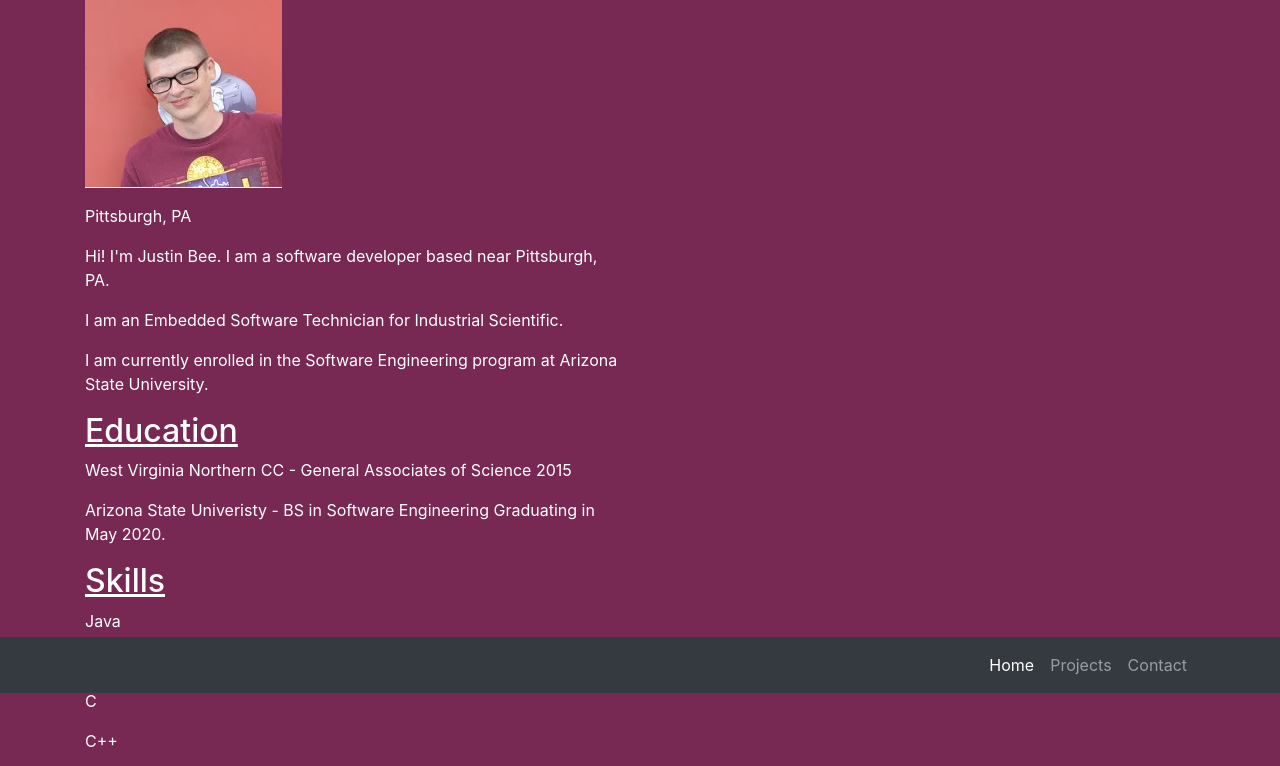
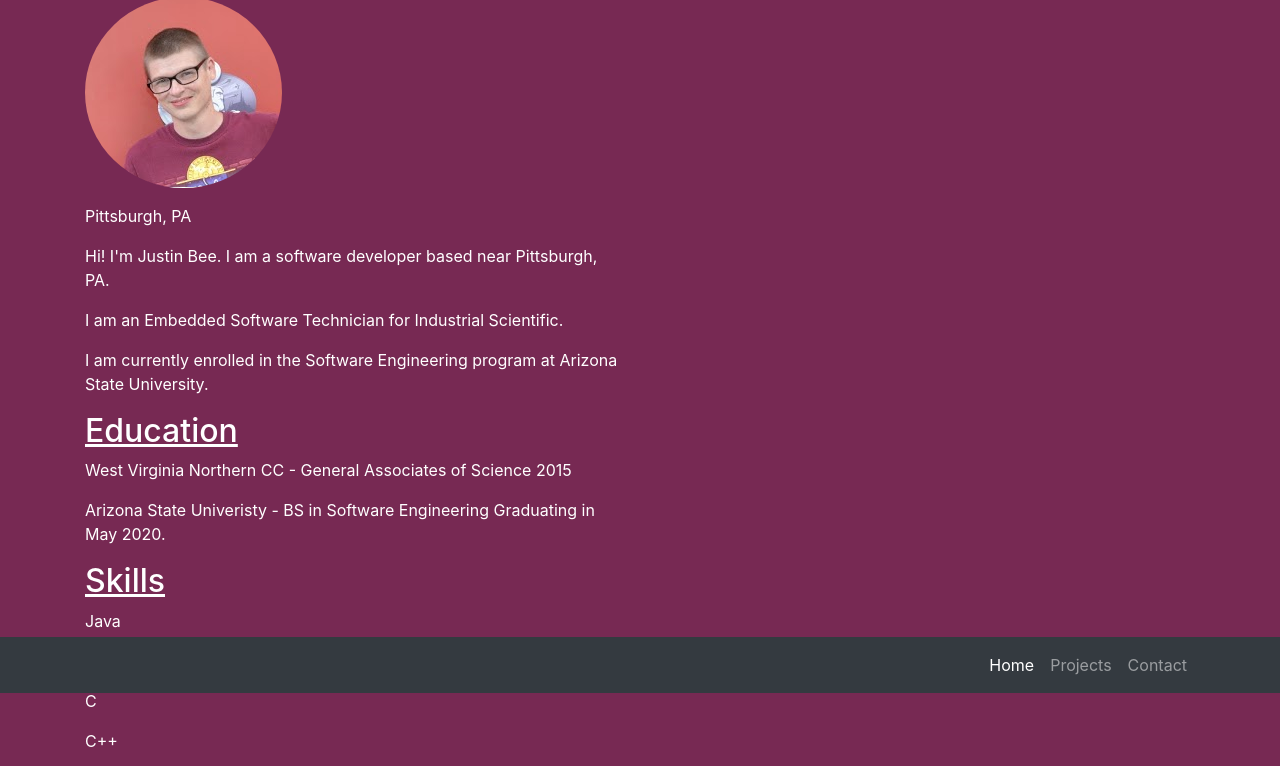
Before and after one commit to Justin-Bee/Justin-Bee.github.io, a website: page index.html in a window 1280 px wide. Shown: the part 107-873 px from the top of the page. Drawn offline with Linux system fonts and the light colour scheme.

Commit message:
Update the-big-picture.css

```diff
--- a/css/the-big-picture.css
+++ b/css/the-big-picture.css
@@ -16,6 +16,6 @@ body {
     text-align: center;
 }
 
-.pic{
+#pic{
   border-radius: 50%;
 }
```
